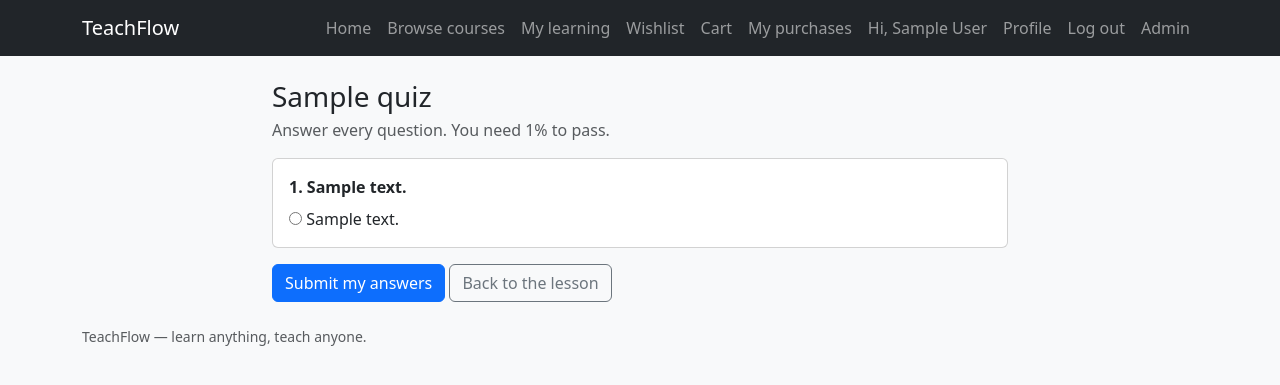
After one commit to AwaisSabit/teachflow-django, a Django app: page /learning/quizzes/1/take/ in a window 1280 px wide. The commit adds this page. Shown: the top 385 px of the page. Run offline with Django 5.2, Linux system fonts and the light colour scheme; a user stored in the database is signed in; tables that the repository leaves empty hold one stand-in row (values such as "Sample post").

Commit message:
Add quiz taking with auto-marking and scores

```diff
--- a/apps/learning/models.py
+++ b/apps/learning/models.py
@@ -128,3 +128,43 @@ class QuizChoice(models.Model):
 
     def __str__(self):
         return self.text
+
+
+class QuizAttempt(models.Model):
+    """One student's attempt at a quiz, with its score."""
+
+    quiz = models.ForeignKey(
+        Quiz, on_delete=models.CASCADE, related_name="attempts"
+    )
+    student = models.ForeignKey(
+        settings.AUTH_USER_MODEL,
+        on_delete=models.CASCADE,
+        related_name="quiz_attempts",
+    )
+    score = models.PositiveSmallIntegerField(
+        help_text="The percentage of questions answered correctly."
+    )
+    passed = models.BooleanField()
+    created_at = models.DateTimeField(auto_now_add=True)
+
+    class Meta:
+        ordering = ["-created_at"]
+
+    def __str__(self):
+        return f"{self.student.username} scored {self.score}% on {self.quiz.title}"
+
+
+class QuizAnswer(models.Model):
+    """One answer inside an attempt: what the student picked."""
+
+    attempt = models.ForeignKey(
+        QuizAttempt, on_delete=models.CASCADE, related_name="answers"
+    )
+    question = models.ForeignKey(QuizQuestion, on_delete=models.CASCADE)
+    chosen_choice = models.ForeignKey(
+        QuizChoice, on_delete=models.SET_NULL, null=True, blank=True
+    )
+
+    @property
+    def is_correct(self):
+        return self.chosen_choice is not None and self.chosen_choice.is_correct
--- a/apps/learning/urls.py
+++ b/apps/learning/urls.py
@@ -12,4 +12,6 @@ urlpatterns = [
     path("lessons/<int:lesson_pk>/quiz/create/", views.quiz_create, name="quiz_create"),
     path("quizzes/<int:quiz_pk>/", views.quiz_manage, name="quiz_manage"),
     path("questions/<int:question_pk>/delete/", views.quiz_delete_question, name="quiz_delete_question"),
+    path("quizzes/<int:quiz_pk>/take/", views.quiz_take, name="quiz_take"),
+    path("attempts/<int:attempt_pk>/", views.quiz_result, name="quiz_result"),
 ]
--- a/apps/learning/views.py
+++ b/apps/learning/views.py
@@ -5,6 +5,7 @@ one click; a paid course goes through the cart and checkout instead.
 """
 from django.contrib import messages
 from django.contrib.auth.decorators import login_required
+from django.core.exceptions import PermissionDenied
 from django.shortcuts import get_object_or_404, redirect, render
 
 from apps.accounts.decorators import instructor_required
@@ -12,7 +13,16 @@ from apps.accounts.decorators import instructor_required
 from apps.courses.models import Course
 
 from .forms import QuizForm, QuizQuestionForm
-from .models import Enrollment, LessonCompletion, Quiz, QuizChoice, QuizQuestion
+from .models import (
+    Enrollment,
+    LessonCompletion,
+    Quiz,
+    QuizAnswer,
+    QuizAttempt,
+    QuizChoice,
+    QuizQuestion,
+    is_enrolled,
+)
 
 
 @login_required
@@ -171,3 +181,90 @@ def quiz_delete_question(request, question_pk):
     return render(
         request, "learning/question_confirm_delete.html", {"question": question}
     )
+
+
+@login_required
+def quiz_take(request, quiz_pk):
+    """Take a quiz: answer every question, get marked at once.
+
+    Only enrolled students may take a quiz. Each question is a radio
+    list of its choices; an unanswered question counts as wrong. The
+    score is the share of correct answers, and the attempt passes
+    when the score reaches the quiz's pass mark.
+    """
+    from django import forms
+
+    quiz = get_object_or_404(
+        Quiz.objects.prefetch_related("questions__choices"),
+        pk=quiz_pk,
+    )
+    course = quiz.lesson.section.course
+    if not is_enrolled(request.user, course):
+        raise PermissionDenied("Enrol on this course to take its quizzes.")
+    questions = list(quiz.questions.all())
+    if not questions:
+        messages.info(request, "This quiz has no questions yet.")
+        return redirect("courses:lesson_detail", pk=quiz.lesson.pk)
+
+    class QuizTakeForm(forms.Form):
+        """One radio field per question, built from the quiz itself."""
+
+        def __init__(self, *args, **kwargs):
+            super().__init__(*args, **kwargs)
+            for question in questions:
+                self.fields[f"question_{question.pk}"] = forms.ChoiceField(
+                    label=question.text,
+                    choices=[
+                        (choice.pk, choice.text)
+                        for choice in question.choices.all()
+                    ],
+                    widget=forms.RadioSelect,
+                    required=False,
+                )
+
+    if request.method == "POST":
+        form = QuizTakeForm(request.POST)
+        if form.is_valid():
+            correct = 0
+            answers = []
+            for question in questions:
+                chosen_id = form.cleaned_data.get(f"question_{question.pk}")
+                chosen = None
+                if chosen_id:
+                    chosen = QuizChoice.objects.filter(
+                        pk=chosen_id, question=question
+                    ).first()
+                if chosen is not None and chosen.is_correct:
+                    correct += 1
+                answers.append((question, chosen))
+            score = round(correct / len(questions) * 100)
+            attempt = QuizAttempt.objects.create(
+                quiz=quiz,
+                student=request.user,
+                score=score,
+                passed=score >= quiz.pass_mark,
+            )
+            for question, chosen in answers:
+                QuizAnswer.objects.create(
+                    attempt=attempt, question=question, chosen_choice=chosen
+                )
+            return redirect("learning:quiz_result", attempt_pk=attempt.pk)
+    else:
+        form = QuizTakeForm()
+    return render(
+        request,
+        "learning/quiz_take.html",
+        {"quiz": quiz, "form": form, "questions": questions},
+    )
+
+
+@login_required
+def quiz_result(request, attempt_pk):
+    """One attempt's result: the score, pass or fail, and every
+    answer with the right one shown."""
+    attempt = get_object_or_404(
+        QuizAttempt.objects.select_related("quiz__lesson__section__course"),
+        pk=attempt_pk,
+        student=request.user,
+    )
+    return render(request, "learning/quiz_result.html", {"attempt": attempt})
--- a/templates/courses/lesson_detail.html
+++ b/templates/courses/lesson_detail.html
@@ -27,6 +27,9 @@
     </form>
   {% endif %}
 {% endif %}
+{% if user.is_authenticated and is_enrolled and lesson.quiz %}
+  <p><a class="btn btn-primary" href="{% url 'learning:quiz_take' lesson.quiz.pk %}">Take the quiz</a></p>
+{% endif %}
 {% if user.is_authenticated and user == course.instructor %}
   <p class="mt-3">
     {% if lesson.quiz %}
--- /dev/null
+++ b/templates/learning/quiz_take.html
@@ -0,0 +1,24 @@
+{% extends "base.html" %}
+{% block title %}Take the quiz — {{ quiz.title }}{% endblock %}
+{% block content %}
+<div class="row justify-content-center">
+  <div class="col-md-8">
+    <h1 class="h3 mb-1">{{ quiz.title }}</h1>
+    <p class="text-muted">Answer every question. You need {{ quiz.pass_mark }}% to pass.</p>
+    <form method="post" novalidate>
+      {% csrf_token %}
+      {% for field in form %}
+        <div class="card mb-3">
+          <div class="card-body">
+            <p class="fw-bold mb-2">{{ forloop.counter }}. {{ field.label }}</p>
+            {{ field }}
+            {% if field.errors %}<div class="text-danger small" role="alert">{{ field.errors }}</div>{% endif %}
+          </div>
+        </div>
+      {% endfor %}
+      <button type="submit" class="btn btn-primary">Submit my answers</button>
+      <a class="btn btn-outline-secondary" href="{% url 'courses:lesson_detail' quiz.lesson.pk %}">Back to the lesson</a>
+    </form>
+  </div>
+</div>
+{% endblock %}
```
Also changed, not shown: templates/learning/quiz_result.html (added, +32 -0 lines), tests/test_quiz_taking.py (added, +147 -0 lines), apps/learning/migrations/0004_quizattempt_quizanswer.py (added).
